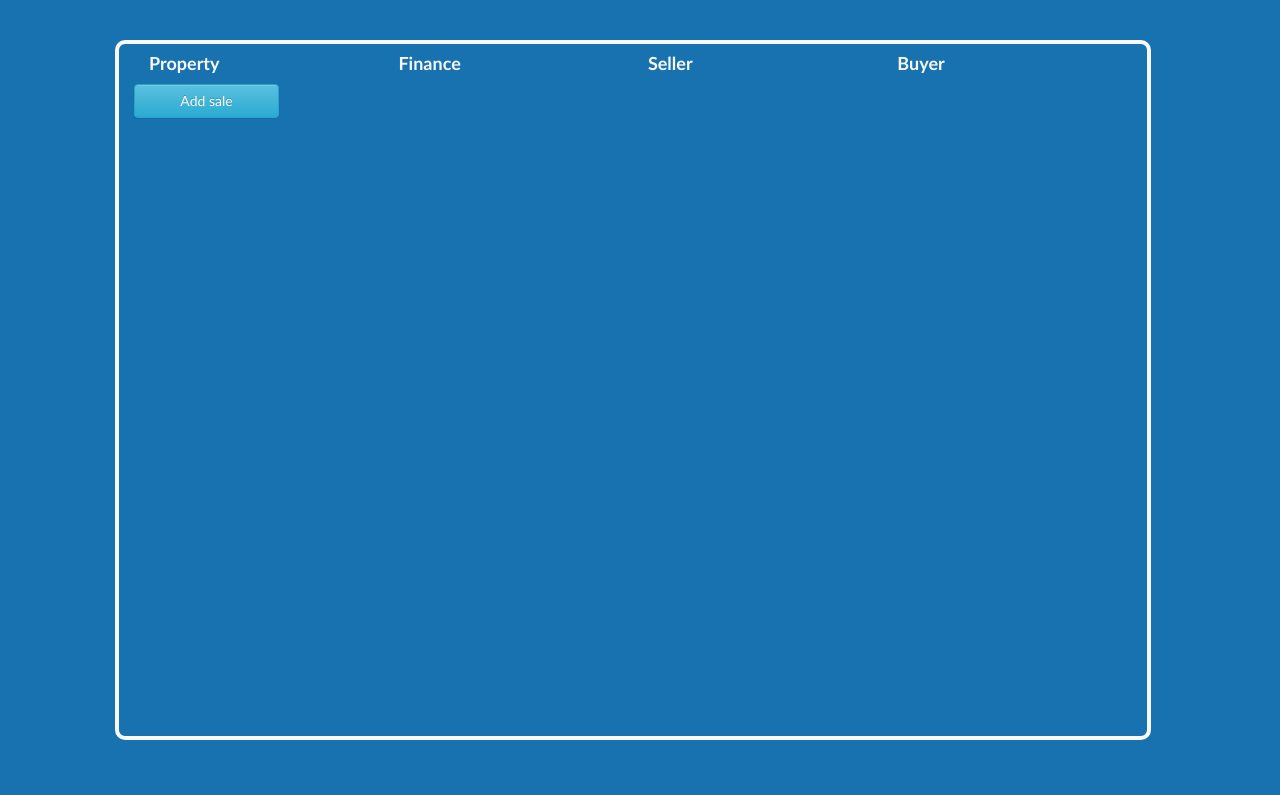
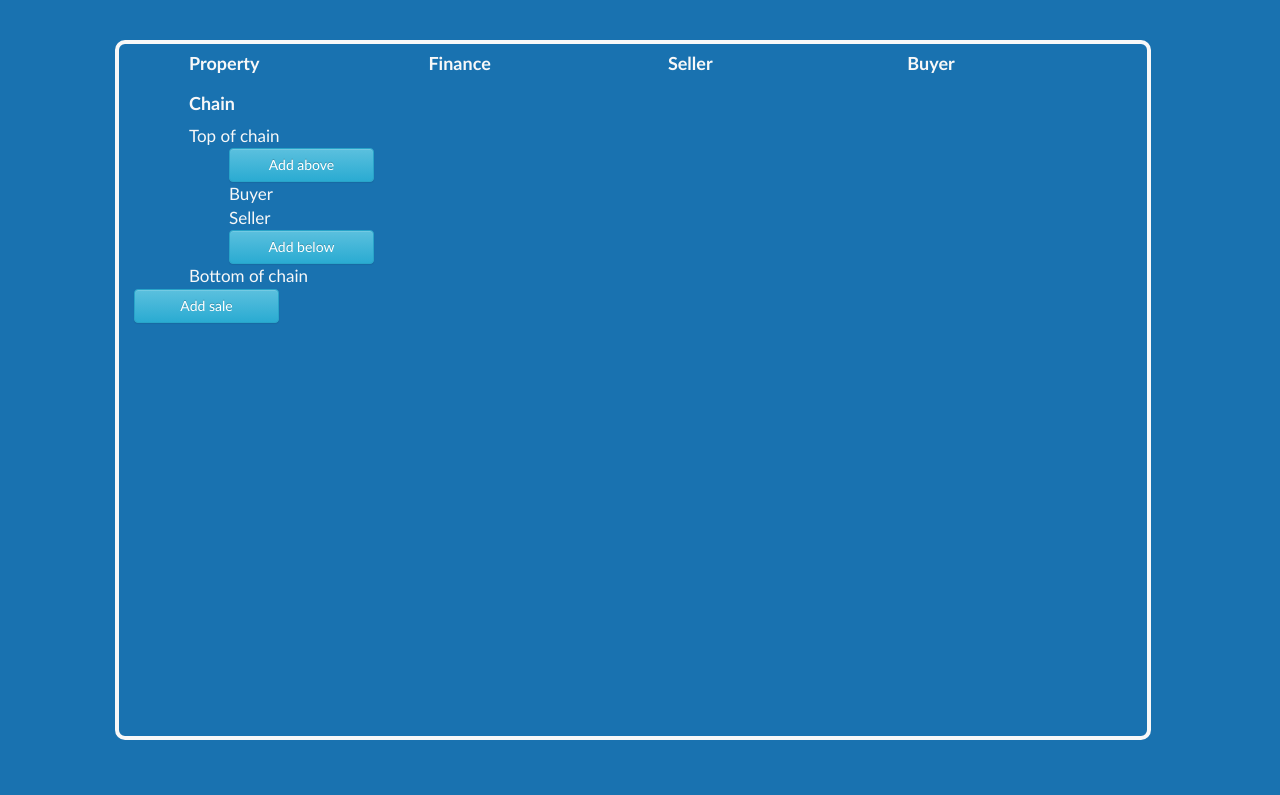
Before and after one commit to gordon13/SalesProApplication, a Django app: template app/templates/app/new.html in a window 1280 px wide. Shown: the part 115-910 px from the top of the page. Run offline with Django 3.2, Linux system fonts and the light colour scheme; the template is opened without the code that fills it, so the values that code supplies are empty; some libraries are stand-ins or nearby versions.

Commit message:
Added frontend chain functionality to new sale page. Need to setup the backend.

```diff
--- a/app/static/app/content/site.css
+++ b/app/static/app/content/site.css
@@ -17,6 +17,7 @@ a:hover {
 .navbar-default {
     -webkit-box-shadow: none !important;
     margin: 25px 0 0 90px;
+    background-color: rgba(248, 248, 248, 0);
 }
 .navbar-default .navbar-nav>li>a {
     color: #F8F8F8 !important;
--- a/app/templates/app/layout.html
+++ b/app/templates/app/layout.html
@@ -10,13 +10,13 @@
         <link rel="stylesheet" type="text/css" href="{% static 'app/content/simple-sidebar.css' %}" />
         <link rel="stylesheet" href="https://maxcdn.bootstrapcdn.com/bootstrap/3.3.6/css/bootstrap.min.css">
         <link rel="stylesheet" href="https://maxcdn.bootstrapcdn.com/bootstrap/3.3.6/css/bootstrap-theme.min.css">
-        <script src="{% static 'app/scripts/jquery-1.10.2.js' %}"></script>
-        <script src="{% static 'app/scripts/jquery.validate.min.js' %}"></script>
+        <script type="text/javascript" src="{% static 'app/scripts/jquery-1.10.2.js' %}"></script>
+        <script type="text/javascript" src="{% static 'app/scripts/jquery.validate.min.js' %}"></script>
         <!--<script src="https://ajax.googleapis.com/ajax/libs/jquery/1.11.3/jquery.min.js"></script>
         <script src="https://maxcdn.bootstrapcdn.com/bootstrap/3.3.6/js/bootstrap.min.js"></script>-->
-        <script src="{% static 'app/scripts/modernizr-2.6.2.js' %}"></script>
-        <script src="{% static 'app/scripts/bootstrap.js' %}"></script>
-        <script src="{% static 'app/scripts/respond.js' %}"></script>
+        <script type="text/javascript" src="{% static 'app/scripts/modernizr-2.6.2.js' %}"></script>
+        <script type="text/javascript" src="{% static 'app/scripts/bootstrap.js' %}"></script>
+        <script type="text/javascript" src="{% static 'app/scripts/respond.js' %}"></script>
     </head>
 
     <body>
@@ -93,7 +93,7 @@
                             for (res in properties) {
                                 var property_str = data.result.properties[0][res].agent +" - "+ data.result.properties[0][res].address_line_1+", "+data.result.properties[0][res].address_line_2;
 
-                                dropdown_list += "<a href='property/"+data.result.properties[0][res].id+"' alt='"+property_str+"' title='"+property_str+"'>"+property_str+"</a><br>"
+                                dropdown_list += "<a href='property/"+data.result.properties[0][res].id+"' title='"+property_str+"'>"+property_str+"</a><br>"
                             }
                         } else {
                             dropdown_list += "<h3>No matching result</h3>"
--- a/app/templates/app/new.html
+++ b/app/templates/app/new.html
@@ -3,8 +3,9 @@
 {% block content %}
 {{ property_form.media }}
 <div class="row">
+    <form method="POST" action="" enctype="multipart/form-data">
         <div id="col-style" class="col-md-11">
-        <form method="POST" action="" enctype="multipart/form-data">
+            <div class="row">
                 {% csrf_token %}
                 <div class="col-md-3 ">
                     <h4 class="form-header">Property</h4>
@@ -36,9 +37,47 @@
                     {{buyer_profile_form}}
                     {{user_buyer_form}}
                 </div>
+            </div>
+            <div class="row">
+                <div class="col-md-12">
+                    <h4 class="form-header">Chain</h4>
+                    Top of chain
+                    <div id="chain-above" class="row">
+                        <input id="add-above" type="button" class="btn btn-info " value="Add above"/>
+                    </div>
+                    <div class="row">
+                        Buyer <br>
+                        Seller
+                    </div>
+                    <div id="chain-below" class="row">
+                        <input id="add-below" type="button" class="btn btn-info " value="Add below"/>
+                    </div>
+                    Bottom of chain
+                </div>
+            </div>
             <input type="submit" class="btn btn-info " value="Add sale"/>
+        </div>
     </form>
 </div>
-</div>
+<script type="text/javascript">
+    $("#add-above").on("click", function () {
+        $(this).before("<div class='row'>" +
+                        "<label>First name <input type='text'></input></label>"+
+                        "<label>Last name <input type='text'></input></label>"+
+                        "<a href='javascript:void(0)' class='delete'>Delete</a></div>");
+    });
+
+    $("#add-below").on("click", function () {
+        $(this).after("<div class='row'>" +
+                        "<label>First name <input type='text'></input></label>"+
+                        "<label>Last name <input type='text'></input></label>"+
+                        "<a href='javascript:void(0)' class='delete'>Delete</a></div>")
+    });
+
+    $("#chain-above, #chain-below").on("click", ".delete", function () {
+        console.log("click")
+        $(this).parent().remove();
+    });
+</script>
 
 {% endblock %}
```
Lines whose indentation alone changed are shown as unchanged.
